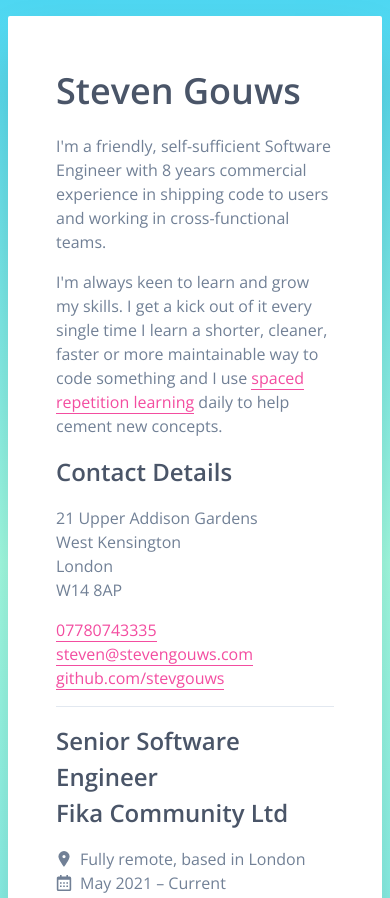
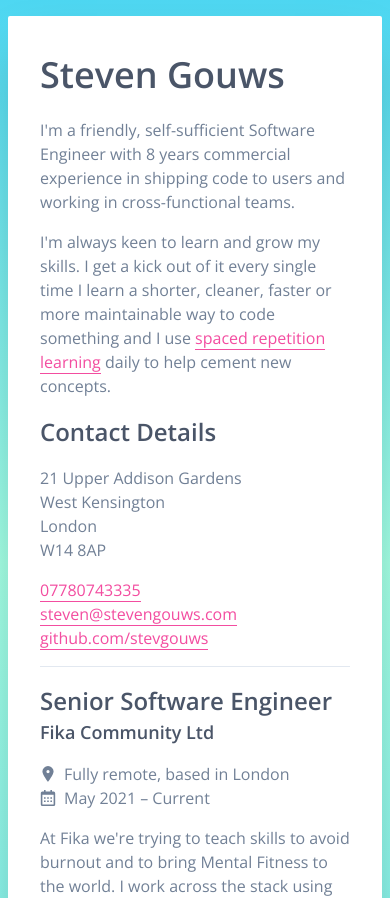
Before and after one commit to stevgouws/stevengouws.com, a Next.js app: page /CV in a window 390 px wide. Shown: the top 898 px of the page. Built offline with nearby package versions, Linux system fonts and the light colour scheme.

Commit message:
Tweak breakpoints

```diff
--- a/components/CV/Job.js
+++ b/components/CV/Job.js
@@ -22,12 +22,12 @@ export default function Job({
         {children}
         <p></p>
       </div>
-      <div className="mb-4 flex justify-between flex-col lg:flex-row print:flex-row">
+      <div className="mb-4 flex justify-between flex-col md:flex-row print:flex-row">
         <div className="flex-1">
           <Achievements />
           <Tasks />
         </div>
-        <div className="flex mt-4 lg:w-1/4 lg:block lg:mt-0 lg:ml-4 print:w-1/4 print:block print:mt-0 print:ml-4">
+        <div className="flex mt-4 md:w-1/4 md:block md:mt-0 md:ml-4 print:w-1/4 print:block print:mt-0 print:ml-4">
           <Tech />
           <SoftSkills />
         </div>
@@ -41,14 +41,14 @@ export default function Job({
         <h3>
           {position}
           <span className="text-gray-500 font-normal">
-            <span className="hidden lg:inline print:inline"> |</span>
+            <span className="hidden md:inline print:inline"> |</span>
           </span>{" "}
-          <span className="block lg:inline print:inline sm:text-lg lg:text-2xl print:text-2xl">
+          <span className="block md:inline print:inline text-lg md:text-2xl print:text-2xl">
             {company}
           </span>
         </h3>
         <div
-          className={`flex-col flex lg:flex-row print:flex-row ${
+          className={`flex-col flex md:flex-row print:flex-row ${
             Array.isArray(duration) ? "justify-between" : ""
           }`}
         >
@@ -98,7 +98,7 @@ export default function Job({
       <RightColItem
         heading="Soft Skills"
         items={softSkills}
-        classes="ml-4 lg:mt-4 print:mt-4 lg:ml-0 print:ml-0"
+        classes="ml-4 md:mt-4 print:mt-4 md:ml-0 print:ml-0"
       />
     );
   }
--- a/components/common/Layout.js
+++ b/components/common/Layout.js
@@ -12,7 +12,7 @@ export default function Layout({ children }) {
         <meta charSet="utf-8" />
         <title>Steven Gouws - Javascript Developer</title>
       </Head>
-      <main className="container mx-auto lg:max-w-screen-A4 print:max-w-screen-A4 mx-w-xl bg-white shadow-xl print:shadow-none shadow-2xl py-12 px-12 sm:px-6 print:py-0 rounded-sm">
+      <main className="container mx-auto lg:max-w-screen-A4 print:max-w-screen-A4 mx-w-xl bg-white shadow-xl print:shadow-none shadow-2xl p-8 md:p-12 print:py-0 rounded-sm">
         {children}
         <style jsx global>{`
           @media screen {
@@ -32,7 +32,7 @@ export default function Layout({ children }) {
           }
           @media screen and (max-width: 768px) {
             html {
-              padding: 16px 8px;
+              padding: 16px 8px 16px 8px;
             }
           }
         `}</style>
```
